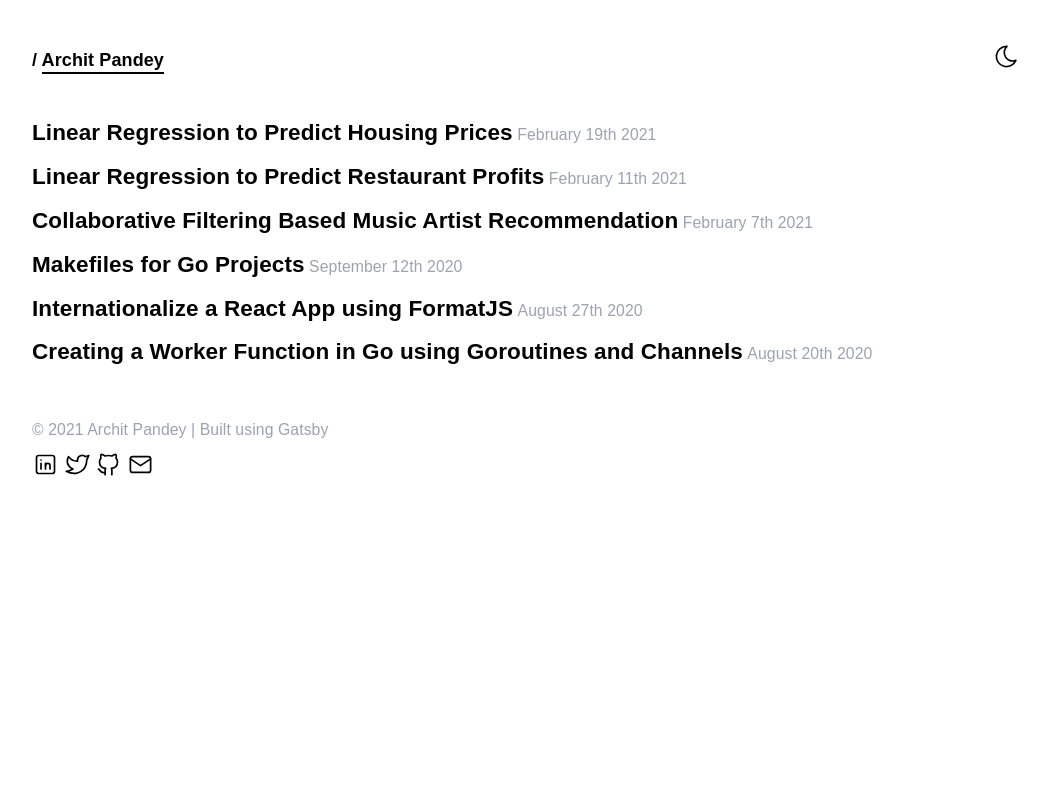
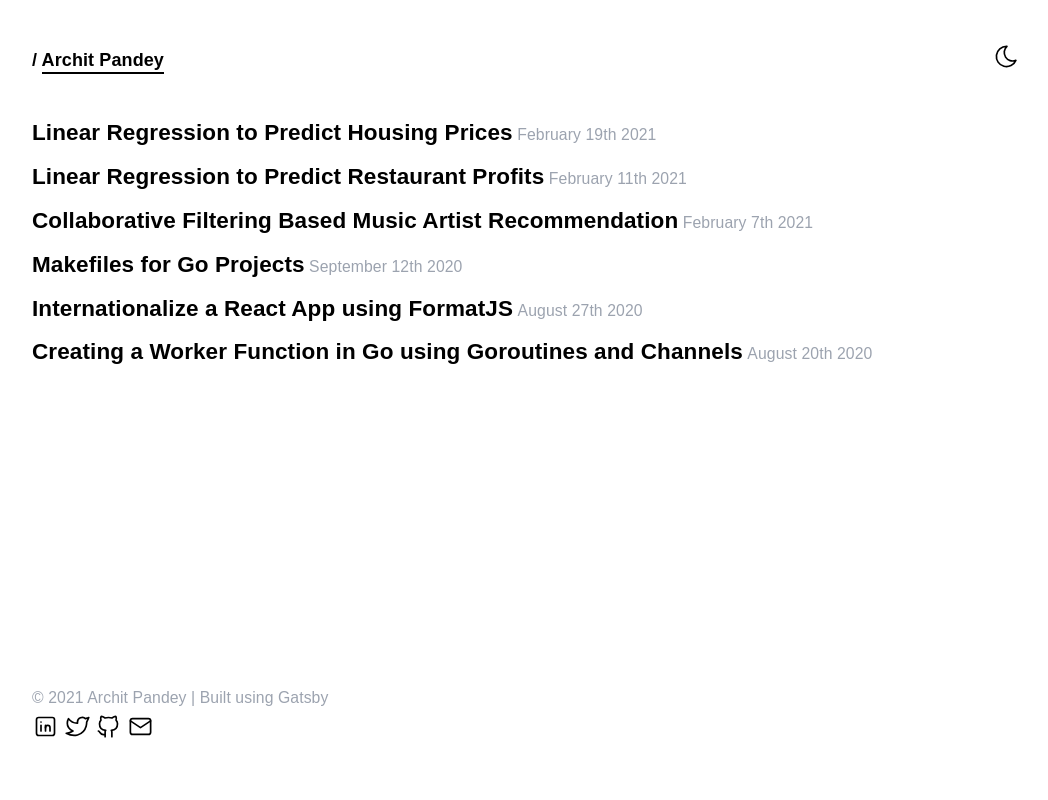
Before and after one commit to archit-p/archit-p.github.io, a Gatsby site: page /blog in a window 1280 px wide. Shown: the whole page, without its empty margins (114-1162 px from the left). Built offline with nearby package versions, Linux system fonts and the light colour scheme; Gatsby itself is replaced by a stand-in of ours.

Commit message:
fix footer to bottom, handle accessibility issues
Signed-off-by: Archit Pandey <archit.pandey@deskera.org>

```diff
--- a/src/components/Footer.js
+++ b/src/components/Footer.js
@@ -6,22 +6,31 @@ import Email from "../assets/Email"
 
 function Footer({ bottom }) {
   return (
-    <footer className={`footer-container ${bottom && "footer-bottom"}`}>
+    <footer className={`footer-container footer-bottom`}>
       <div>© 2021 Archit Pandey | Built using Gatsby</div>
-      <p>
+      <div className="mt-2">
         <span style={{ fontSize: "1.5rem" }}>
           <a href="https://linkedin.com/in/archit-p">
-            <span className="svg-icon svg-text" style={{ marginRight: "0.25rem" }}>
+            <span
+              className="svg-icon svg-text"
+              style={{ marginRight: "0.25rem" }}
+            >
               <LinkedIn />
             </span>
           </a>
           <a href="https://twitter.com/thesysarch">
-            <span className="svg-icon svg-text" style={{ marginRight: "0.25rem" }}>
+            <span
+              className="svg-icon svg-text"
+              style={{ marginRight: "0.25rem" }}
+            >
               <Twitter />
             </span>
           </a>
           <a href="https://github.com/archit-p">
-            <span className="svg-icon svg-text" style={{ marginRight: "0.25rem" }}>
+            <span
+              className="svg-icon svg-text"
+              style={{ marginRight: "0.25rem" }}
+            >
               <Github />
             </span>
           </a>
@@ -31,7 +40,7 @@ function Footer({ bottom }) {
             </span>
           </a>
         </span>
-      </p>
+      </div>
     </footer>
   )
 }
--- a/src/components/ThemeSwitch.js
+++ b/src/components/ThemeSwitch.js
@@ -17,9 +17,12 @@ export default function ThemeSwitch() {
 
   return (
     <span
+      role="button"
+      tabIndex={0}
       className="svg-icon svg-text d-flex jc-center ml-1"
       style={{ fontSize: "1.5rem", cursor: "pointer" }}
       onClick={() => setColorMode(mode === "dark" ? "light" : "dark")}
+      onKeyDown={() => setColorMode(mode === "dark" ? "light" : "dark")}
     >
       {mode === "dark" ? <Sun /> : <Moon />}
     </span>
--- a/src/pages/blog.js
+++ b/src/pages/blog.js
@@ -34,7 +34,10 @@ function Blog({ location }) {
   `)
 
   return (
-    <div className="container">
+    <div
+      className="container"
+      style={{ minHeight: "100vh", display: "flex", flexDirection: "column" }}
+    >
       <PageMeta meta={getBlogMetaData()} />
       <header className="d-flex ai-center" style={{ height: 120 }}>
         <Breadcrumbs path={location.pathname} />
@@ -42,7 +45,7 @@ function Blog({ location }) {
           <ThemeSwitch />
         </span>
       </header>
-      <div className="d-flex flex-column">
+      <div className="d-flex flex-column" style={{ flex: 1 }}>
         {data.allMarkdownRemark.edges.map(post => (
           <div className="mb-4">
             <Link className="blog-link mr-1" to={post.node.frontmatter.slug}>
--- a/src/styles/global.css
+++ b/src/styles/global.css
@@ -133,7 +133,7 @@ h4 {
 }
 
 .footer-bottom {
-  position: absolute;
+  position: relative;
   bottom: 0;
 }
 
@@ -242,3 +242,7 @@ p {
 .mr-1 {
   margin-right: 0.25rem;
 }
+
+.mt-2 {
+  margin-top: 0.5rem;
+}
```
Also changed, not shown: src/components/ScrollToTop.js (+7 -1 lines), src/pages/index.js (+6 -1 lines).
